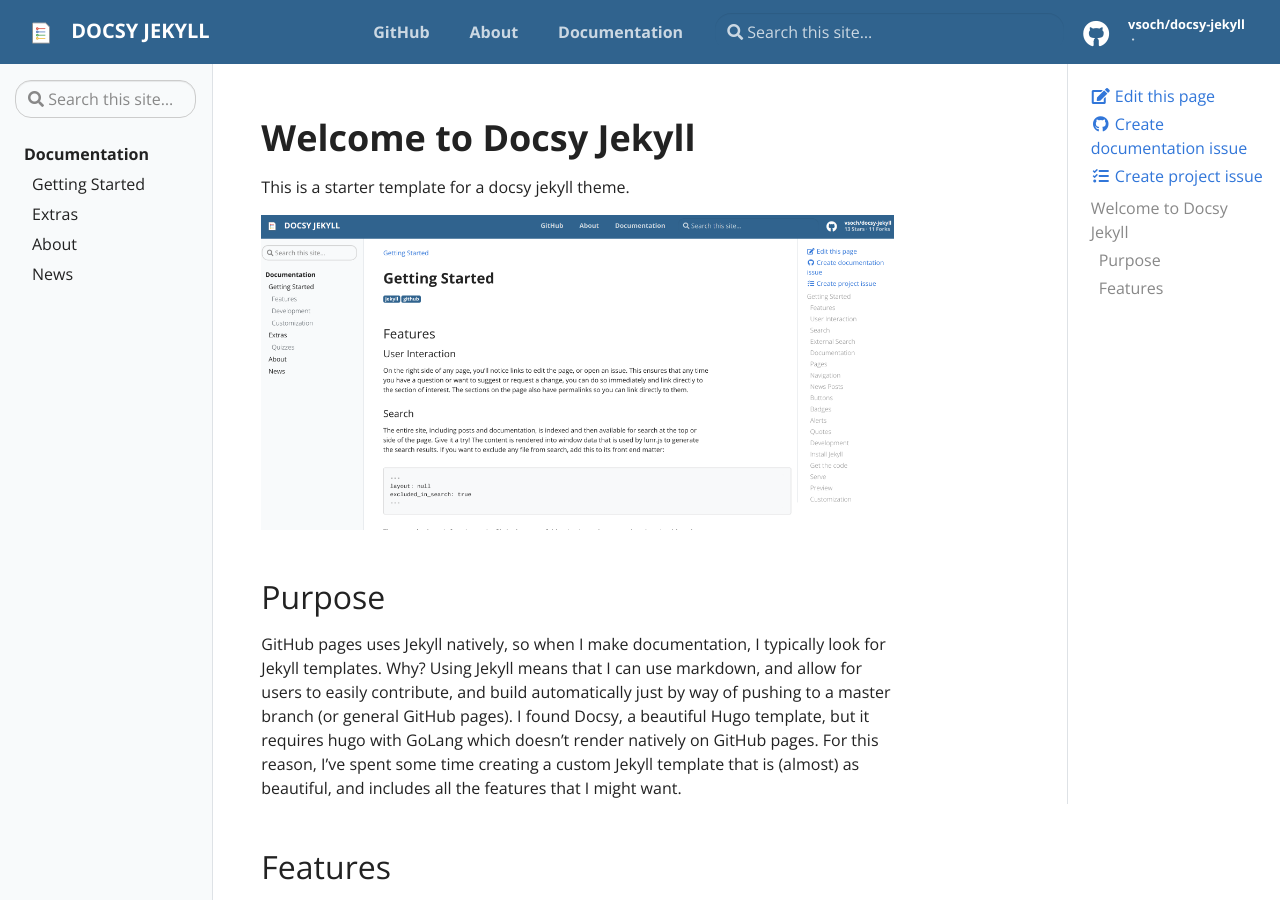
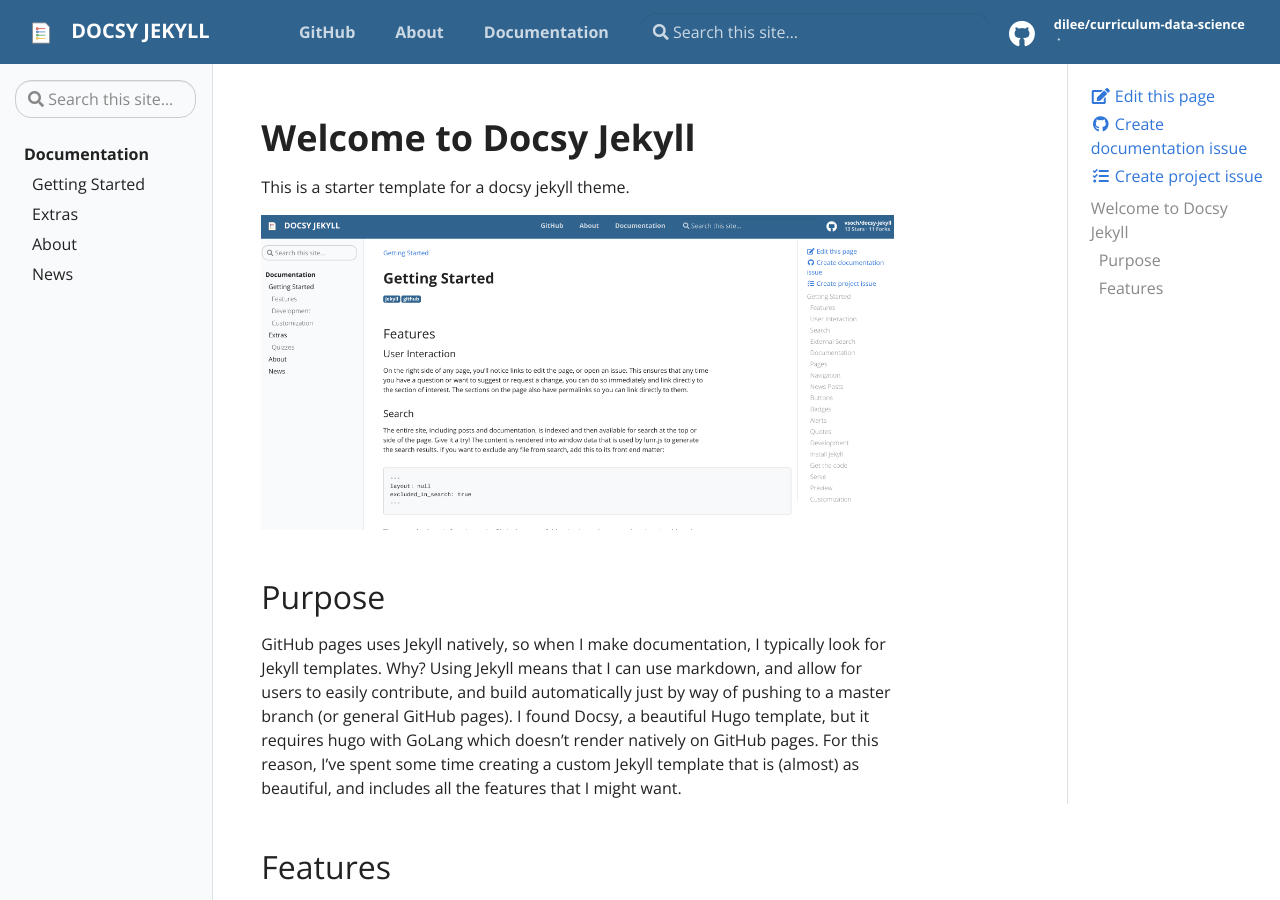
Before and after one commit to SLASSCOM/curriculum-data-science, a Jekyll site: the page built from docs/pages/index.md, in a window 1280 px wide and 900 px high. Built offline with Jekyll 4.4.1, drawn with Linux system fonts in a browser that asks for light colours.

Commit message:
change docsy configs

```diff
--- a/docs/_config.yml
+++ b/docs/_config.yml
@@ -23,15 +23,15 @@ description: > # this means to ignore newlines until "baseurl:"
   Google search results) and in your feed.xml site description.
 
 # DO NOT CHANGE THE LINE OF THIS FILE without editing .circleci/circle_urls.sh
-baseurl: "/docsy-jekyll" # the subpath of your site, e.g. /blog
+baseurl: "/curriculum-data-science/docs" # the subpath of your site, e.g. /blog
 
 # This is mostly for testing
-url: "https://vsoch.github.io" # the base hostname & protocol for your site
+url: "https://dilee.github.io" # the base hostname & protocol for your site
 
 # Social (First three Required)
-repo: "https://github.com/vsoch/docsy-jekyll"
-github_user: "vsoch"
-github_repo: "docsy-jekyll"
+repo: "https://github.com/dilee/curriculum-data-science/docs"
+github_user: "dilee"
+github_repo: "curriculum-data-science"
 
 # Optional
 twitter: vsoch
```
